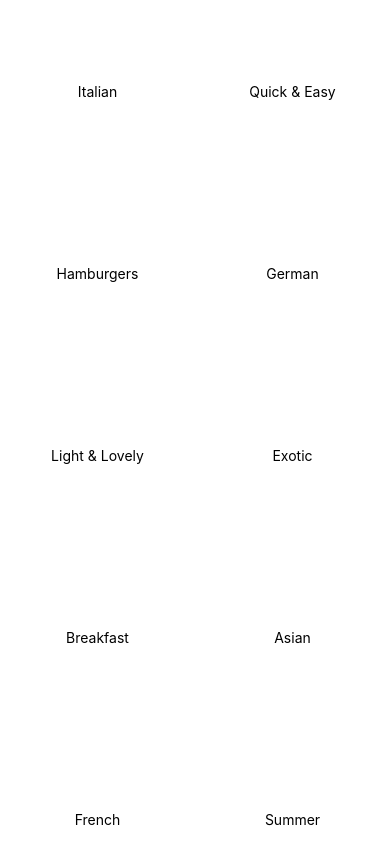
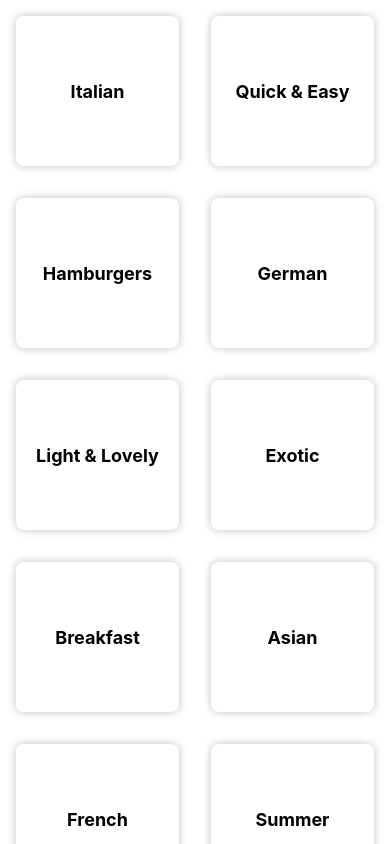
Before and after one commit to mGunawardhana/my-app-with-react-navigations-native-stack, a React Native app: screen / in a window 390 px wide. Built offline with nearby package versions, Linux system fonts and the light colour scheme.

Commit message:
android ripple effect added in to the tiles

```diff
--- a/App.js
+++ b/App.js
@@ -1,9 +1,16 @@
 import { StatusBar } from "expo-status-bar";
+import React from "react";
 import { StyleSheet, Text, View } from "react-native";
 import CategoryScreen from "./screens/CategoryScreen";
 
 export default function App() {
-  return <CategoryScreen />;
+  return (
+
+
+        <CategoryScreen/>
+
+
+  );
 }
 
 const styles = StyleSheet.create({
@@ -12,6 +19,7 @@ const styles = StyleSheet.create({
     backgroundColor: "#fff",
     alignItems: "center",
     justifyContent: "center",
-
+    padding: 16, // Apply padding to the container
+    marginTop: 100, // Apply margin to the top
   },
 });
--- a/components/CategoryGridTile.js
+++ b/components/CategoryGridTile.js
@@ -3,9 +3,12 @@ import {Pressable, StyleSheet, Text, View} from "react-native";
 const CategoryGridTile = ({title, color}) => {
     return (
         <View style={styles.gridItems}>
-            <Pressable style={styles.button}>
+            <Pressable android_ripple={{color: '#ccc'}}
+                /* android ripple effect is responsible
+                 to showing the clickable effect  */
+                       style={styles.button}>
                 <View style={styles.innerContainer}>
-                    <Text>{title}</Text>
+                    <Text style={styles.title}>{title}</Text>
                 </View>
             </Pressable>
         </View>
@@ -18,7 +21,13 @@ const styles = StyleSheet.create({
         margin: 16,
         height: 150,
         borderRadius: 8,
-        elevation: 4,/* we can use background (shadows) */
+        elevation: 4, /* we can use background (shadows) this one is
+        not working for ios app */
+        backgroundColor: 'white',
+        shadowColor: 'black',
+        shadowOpacity: '0.25',
+        shadowOffset: {width: 0, height: 0},
+        shadowRadius: 8,
     }, button: {
         flex: 1,
     }, innerContainer: {
@@ -26,7 +35,11 @@ const styles = StyleSheet.create({
         padding: 16,
         justifyContent: 'center',
         alignItems: 'center',
-    }
+    },
+    title: {
+        fontWeight: 'bold',
+        fontSize: 18,
+    },
 });
 
 export default CategoryGridTile;
```
